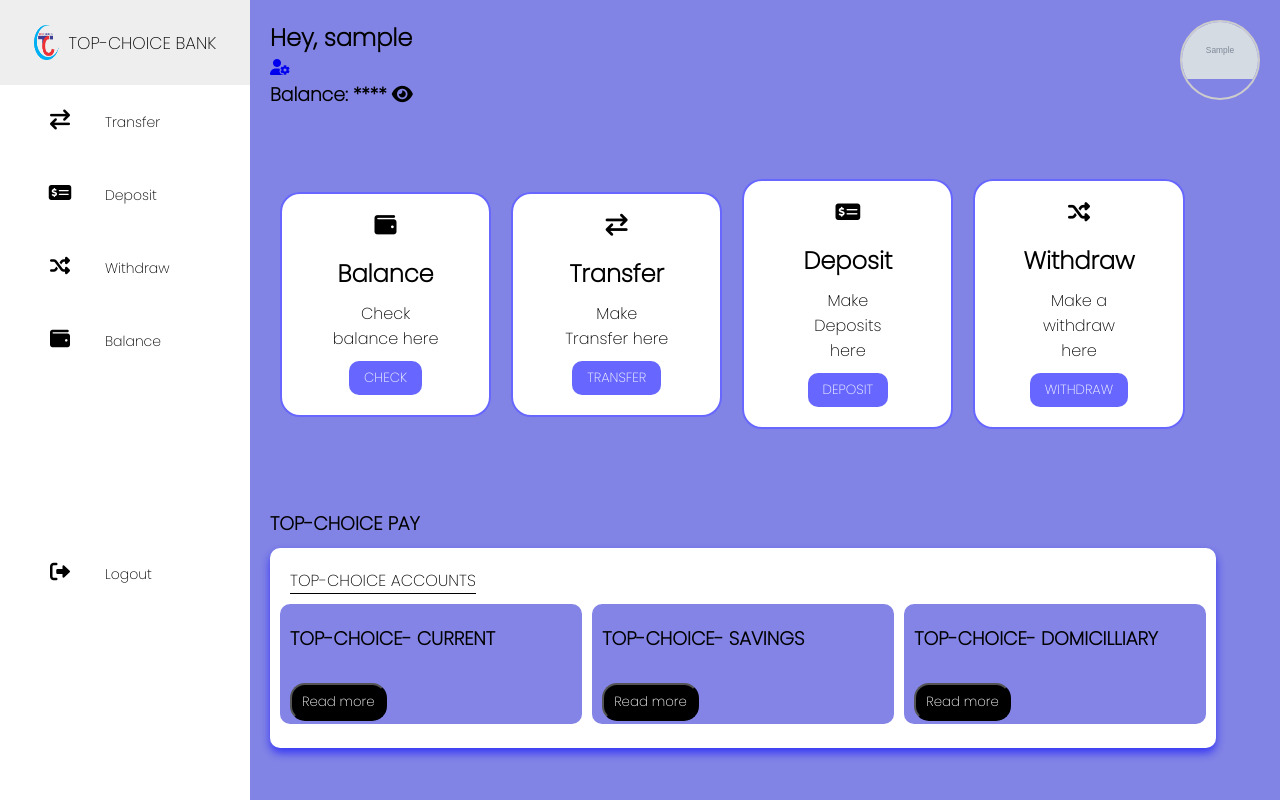
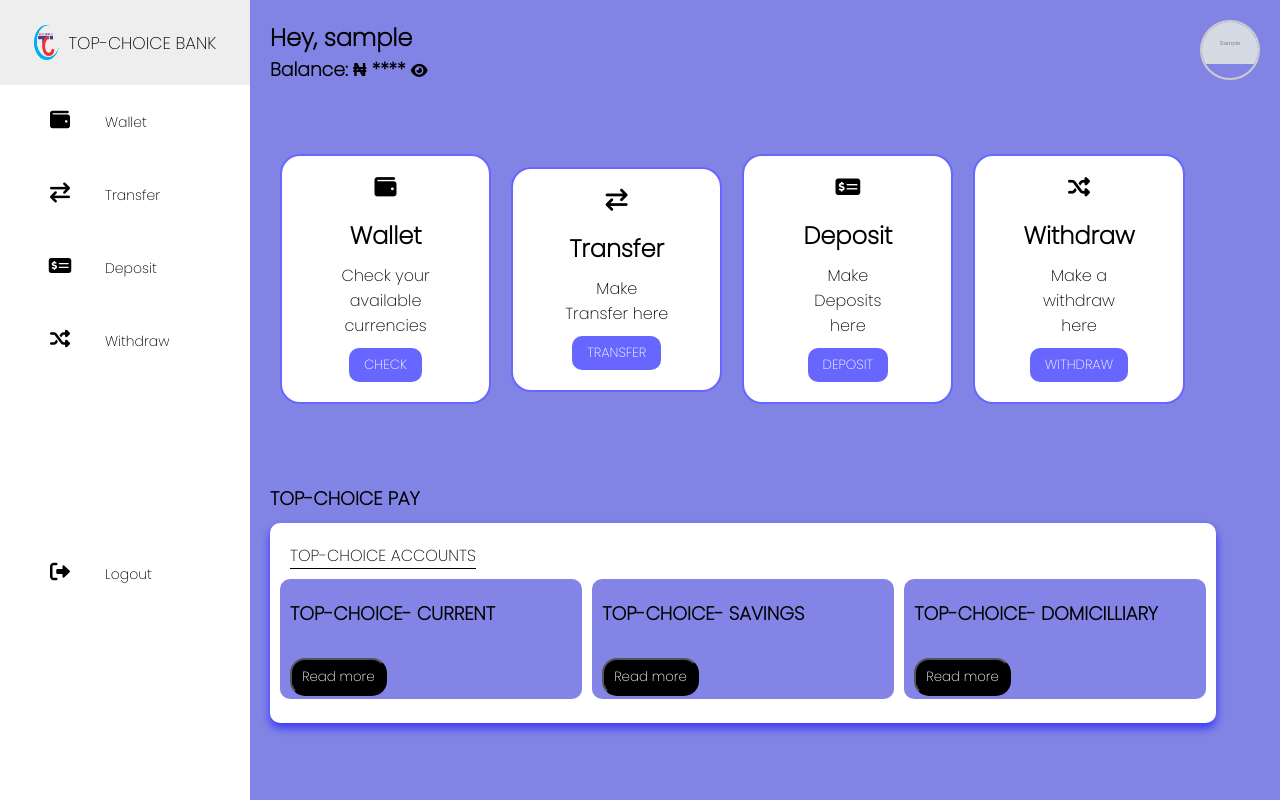
Before and after one commit to Davysongs/OnlineBank, a Django app: template templates/dashboard.html in a window 1280 px wide. Run offline with Django 4.2, Linux system fonts and the light colour scheme; the template is opened without the code that fills it: most values are stand-ins (such as "Sample title", 1, 10 or a date in 2020); grey boxes marked "Sample" are stand-in pictures; some libraries are stand-ins or nearby versions.

Commit message:
dashboard 1 complete

```diff
--- a/base/views.py
+++ b/base/views.py
@@ -14,3 +14,7 @@ def dashboard(request):
         return render(request, "dashboard.html", {'context':details})
     elif request.method=="POST":
         pass
+
+
+#    return '{:,}'.format(number)
+#     return string.replace(',', '')
--- a/static/CSS/dashboard.css
+++ b/static/CSS/dashboard.css
@@ -93,8 +93,8 @@ nav .fas{
     margin-bottom: 40px;
 }
 .circular-container {
-    width: 80px; /* Adjust as needed */
-    height: 80px; /* Adjust as needed */
+    width: 60px; /* Adjust as needed */
+    height: 60px; /* Adjust as needed */
     border-radius: 50%; /* Creates a circular shape */
     overflow: hidden; /* Ensures content doesn't overflow the circular container */
     border: 2px solid #ccc; /* Optional: Add border */
--- a/static/scripts/dashboard.js
+++ b/static/scripts/dashboard.js
@@ -32,6 +32,13 @@ const showIcon = document.getElementById('show-balance');
 const hideIcon = document.getElementById('hide-balance');
 const balanceValue = document.getElementById('balance-value');
 const star = document.getElementById('hidden');
+
+// Add comma  to the number every 3 digits
+function addCommas(number) {
+    return number.toString().replace(/\B(?=(\d{3})+(?!\d))/g, ",");
+}
+segment = addCommas(balanceValue.innerHTML);
+balanceValue.innerHTML = segment
 
 // Hide the balance value initially
 balanceValue.style.display = 'none';
@@ -186,14 +193,6 @@ const login_details = JSON.parse(localStorage.getItem('login_details'))
 const formData = JSON.parse(localStorage.getItem('user'))
 
 
-// Looping over the registration details in the localstorage and using them in the Dashboard
-for (i = 0; i < formData.length; i++){
-    if(login_details.email === formData[i].email){
-        accName.innerText = `${formData[i].fullName}`
-        accNo.innerText = `${formData[i].accNum}`
-        amount.innerText = `Your Balance is: $${formData[i].amount}`
-    }
-}
 
 // transaction history
 const transactions = document.querySelector('.text-area')
@@ -478,12 +477,3 @@ integrityAcc.addEventListener('click', function(){
     integrityAccDetails3.style.display = ''
     transactDetails.style.display = 'none'
 })
-
-transact.addEventListener('click', function(){
-    integrityAcc.classList.remove('active')
-    transact.classList.add('active')
-    integrityAccDetails1.style.display = 'none'
-    integrityAccDetails2.style.display = 'none'
-    integrityAccDetails3.style.display = 'none'
-    transactDetails.style.display = 'initial'
-})
--- a/templates/dashboard.html
+++ b/templates/dashboard.html
@@ -20,6 +20,11 @@
                     <span class="nav-item">TOP-CHOICE BANK</span>
                 </a></li>
 
+                <li><a href="{% url 'dashboard' %}#" id="side-button-1">
+                    <i class="fas fa-wallet"></i>
+                    <span class="nav-item">Wallet</span>
+                </a></li>
+
                 <li><a href="{% url 'dashboard' %}#" id="side-button-2">
                     <i class="fas fa-exchange"></i>
                     <span class="nav-item">Transfer</span>
@@ -35,11 +40,6 @@
                     <span class="nav-item">Withdraw</span>
                 </a></li>
 
-                <li><a href="{% url 'dashboard' %}#" id="side-button-1">
-                    <i class="fas fa-wallet"></i>
-                    <span class="nav-item">Balance</span>
-                </a></li>
-
                 <li><a href="{% url 'logout' %}" class="logout" id="logout">
                     <i class="fas fa-sign-out-alt"></i>
                     <span class="nav-item">Logout</span>
@@ -52,6 +52,7 @@
         </div>
         <section class="main">
             <div class="main-top">
+                <a href="{% url 'profile' %}">
                     <div class="circular-container">
                         {% if context.image %}
                         <img src="{{ context.image.url }}" alt="Profile"/>
@@ -59,13 +60,15 @@
                         <img src="{% static 'img/icon.jpg' %}" alt="Profile"/>
                         {% endif %}
                     </div>
+                </a>
                 <h2>Hey, <span id="name">{{ context.nickname }}</span></h2>
-                <a href="{% url 'profile' %}"><i class="fas fa-user-cog"></i></a>
                 <h3 id="balance-display">Balance:
-                    <span id="balance-value">&#x20A6;100,000</span>
+                    &#x20A6;<span id="balance-value">{{ context.balance }}</span>
                     <span id="hidden"> **** </span>
+                    <span  style="font-size: .8em;">
                         <i id="show-balance" class="fas fa-eye open-eye"></i>
                         <i id="hide-balance" class="fas fa-eye-slash close-eye" style="display: none;"></i>
+                    </span>
                 </h3>
 
             </div>
@@ -73,8 +76,8 @@
             <div class="cards">
                 <div class="card-details">
                     <i class="fas fa-wallet"></i>
-                    <h2>Balance</h2>
-                    <p>Check balance here</p>
+                    <h2>Wallet</h2>
+                    <p>Check your available currencies</p>
                     <a href="#top" id="button-1"><button type="button" id="button-1">CHECK</button></a>
 
                     <div class="popup" id="popup-balance">
```
Also changed, not shown: media/images/127.0.0.1_8000_iPhone_6_7_8_Plus.png (added). Lines whose indentation alone changed are shown as unchanged.
